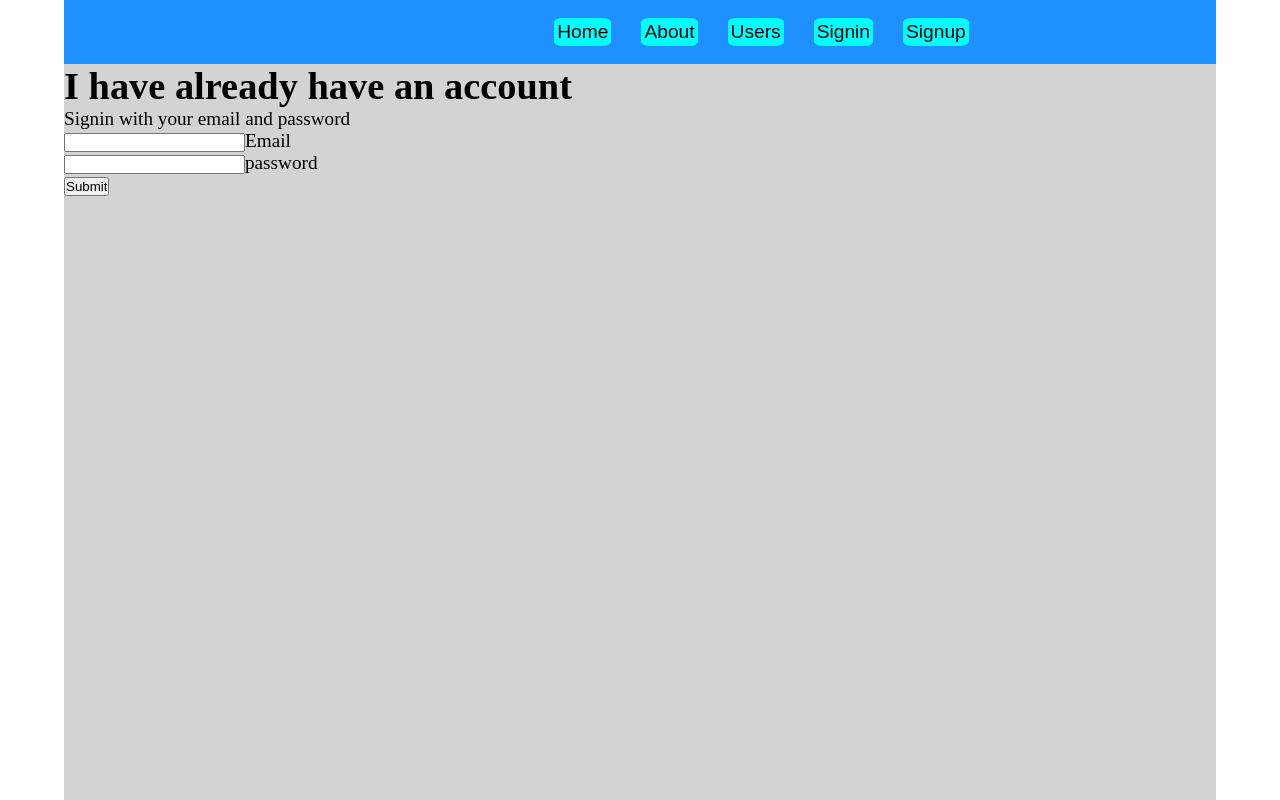
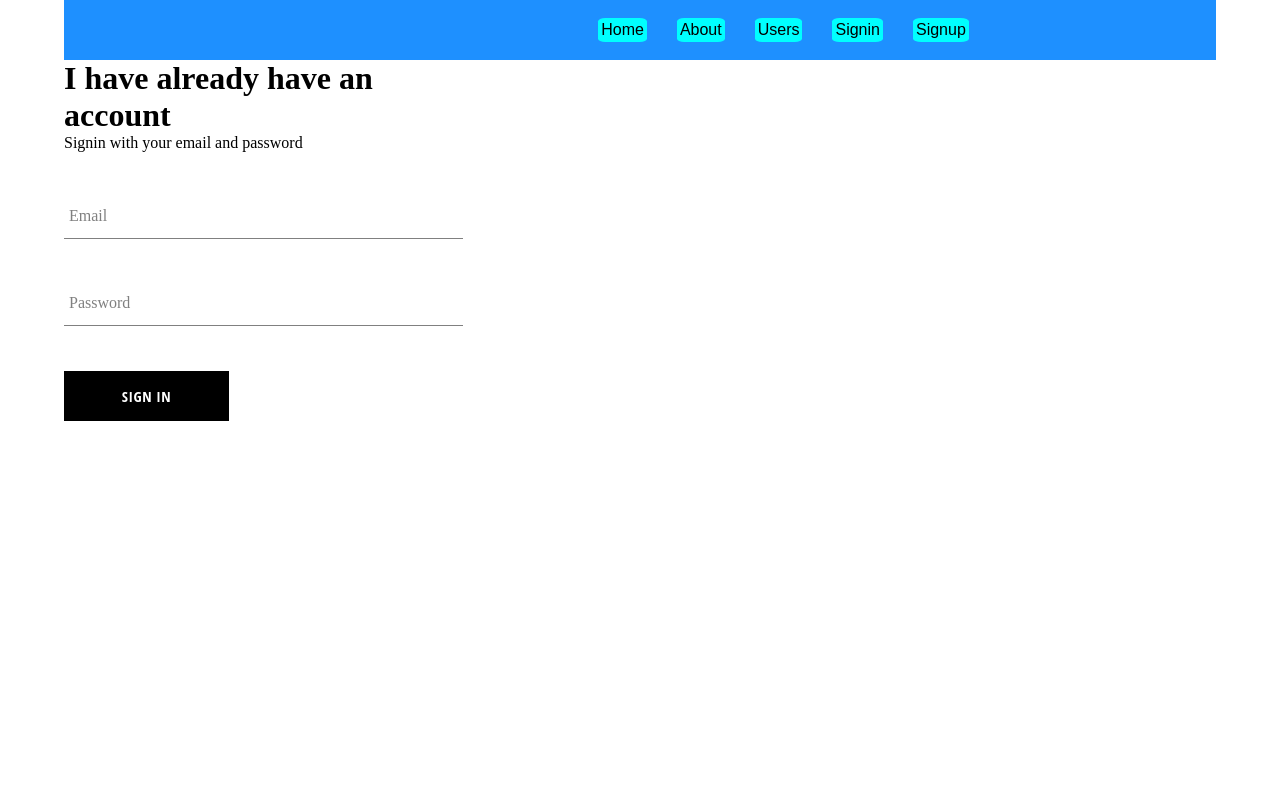
Before and after one commit to tesfanur/ltmath-client, a React (Create React App) app: page /signin in a window 1280 px wide. Built offline with nearby package versions, Linux system fonts and the light colour scheme.

Commit message:
added form input component and its syle, custom button component and its style

```diff
--- a/package.json
+++ b/package.json
@@ -15,6 +15,7 @@
     "graphql": "^14.6.0",
     "graphql-tag": "^2.10.3",
     "js-cookie": "^2.2.1",
+    "node-sass": "^4.13.1",
     "react": "^16.13.0",
     "react-apollo": "^3.1.3",
     "react-dom": "^16.13.0",
--- a/src/App.css
+++ b/src/App.css
@@ -2,12 +2,12 @@
   margin: 0;
   padding: 0;
 }
-body {
+/* body {
   font-size: 1.2em;
-}
+} */
 .container {
   width: 90%;
-  background-color: lightgrey;
+  /* background-color: lightgrey; */
   /* padding: 10px; */
   margin-left: auto;
   margin-right: auto;
@@ -47,3 +47,15 @@
 nav ul li a:active {
   color: darkseagreen;
 }
+/* .signin-form {
+  left: 50%;
+  margin-left: -25%;
+  position: absolute;
+  margin-top: -25%;
+} */
+
+/* input {
+  width: 30vw;
+  height: 1.75em;
+  margin: 10px 2px;
+} */
--- a/src/components/pages/Signin.js
+++ b/src/components/pages/Signin.js
@@ -1,4 +1,8 @@
 import React, { useState } from "react";
+import FromInput from "./frominput";
+import CustomButon from "./customButton.jsx";
+import "./sign-in.styles.scss";
+import "./custom-button.styles.scss";
 
 function Signin() {
   const [userInput, setUserInput] = useState({ email: "", password: "" });
@@ -7,7 +11,7 @@
     console.log({ ...userInput });
   };
   //destructure event object into target and then target into name and value
-  const handleOnchange = ({ target: { name, value } }) => {
+  const handleChange = ({ target: { name, value } }) => {
     setUserInput({
       ...userInput,
       [name]: value
@@ -17,29 +21,30 @@
   let { email, password } = userInput;
   console.log({ email, password });
   return (
-    <div className="signin">
+    <div className="sign-in">
       <h1>I have already have an account</h1>
       <span>Signin with your email and password</span>
-      <form onSubmit={handleSubmit}>
-        <input
+      <form className="signin-form" onSubmit={handleSubmit}>
+        <FromInput
           type="email"
           name="email"
           value={email}
-          onChange={handleOnchange}
+          onChange={handleChange}
+          label="Email"
           required
         />
-        <label>Email</label>
-        <br />
-        <input
+        <FromInput
           type="password"
           name="password"
           value={password}
-          onChange={handleOnchange}
+          label="Password"
+          onChange={handleChange}
           required
         />
-        <label>password</label>
-        <br />
-        <input type="submit" name="submit" value="Submit" />
+
+        <CustomButon className="custom-button" type="submit" name="submit">
+          Sign in
+        </CustomButon>
       </form>
     </div>
   );
--- /dev/null
+++ b/src/components/pages/custom-button.styles.scss
@@ -0,0 +1,22 @@
+.custom-button {
+  min-width: 165px;
+  width: auto;
+  height: 50px;
+  letter-spacing: 0.5px;
+  line-height: 50px;
+  padding: 0 35px 0 35px;
+  font-size: 15px;
+  background-color: black;
+  color: white;
+  text-transform: uppercase;
+  font-family: "Open Sans Condensed";
+  font-weight: bolder;
+  border: none;
+  cursor: pointer;
+
+  &:hover {
+    background-color: white;
+    color: black;
+    border: 1px solid black;
+  }
+}
--- /dev/null
+++ b/src/components/pages/customButton.jsx
@@ -0,0 +1,7 @@
+import React from "react";
+import "./custom-button.styles.scss";
+function customButton({ children, ...otherProps }) {
+  return <button className="custom-button">{children}</button>;
+}
+
+export default customButton;
--- /dev/null
+++ b/src/components/pages/form-input.styles.scss
@@ -0,0 +1,54 @@
+$sub-color: grey;
+$main-color: black;
+
+@mixin shrinkLabel {
+  top: -14px;
+  font-size: 12px;
+  color: $main-color;
+}
+
+.group {
+  position: relative;
+  margin: 45px 0;
+
+  .form-input {
+    background: none;
+    background-color: white;
+    color: $sub-color;
+    font-size: 18px;
+    padding: 10px 10px 10px 5px;
+    display: block;
+    width: 100%;
+    border: none;
+    border-radius: 0;
+    border-bottom: 1px solid $sub-color;
+    margin: 25px 0;
+
+    &:focus {
+      outline: none;
+    }
+
+    &:focus ~ .form-input-label {
+      @include shrinkLabel();
+    }
+  }
+
+  input[type="password"] {
+    letter-spacing: 0.3em;
+  }
+
+  .form-input-label {
+    color: $sub-color;
+    font-size: 16px;
+    font-weight: normal;
+    position: absolute;
+    pointer-events: none;
+    left: 5px;
+    top: 10px;
+    transition: 300ms ease all;
+
+    &.shrink {
+      @include shrinkLabel();
+    }
+  }
+}
--- /dev/null
+++ b/src/components/pages/frominput.jsx
@@ -0,0 +1,20 @@
+import React from "react";
+import "./form-input.styles.scss";
+
+const FromInput = ({ handleChange, label, ...otherPros }) => {
+  return (
+    <div className="group">
+      <input className="form-input" onChange={handleChange} {...otherPros} />
+      {label ? (
+        <label
+          className={`${otherPros.value.length ? "shrink" : ""}
+                form-input-label`}
+        >
+          {label}
+        </label>
+      ) : null}
+    </div>
+  );
+};
+
+export default FromInput;
--- /dev/null
+++ b/src/components/pages/sign-in.styles.scss
@@ -0,0 +1,8 @@
+.sign-in {
+  width: 30vw;
+  display: flex;
+  flex-direction: column;
+  .title {
+    margin: 10px 0;
+  }
+}
```
Also changed, not shown: 1 other file (tests, documents, lock files or other folders).
